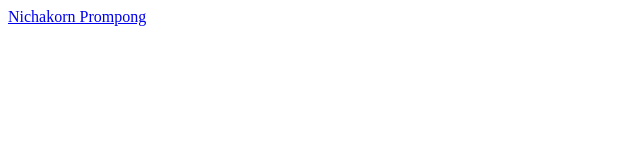
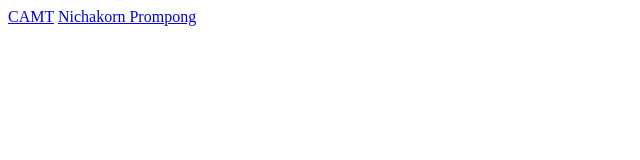
Before and after one commit to PlermNichakorn/Repolab03, a plain HTML site: page profile.html in a window 1280 px wide. Shown: the full height of the page, 0-640 px from the left. Drawn offline with Linux system fonts and the light colour scheme.

Commit message:
move camt info to profile.html

```diff
--- a/profile.html
+++ b/profile.html
@@ -6,6 +6,7 @@
     <title>Document</title>
 </head>
 <body>
+    <a href="https://www.camt.cmu.ac.th/index.php/th/">CAMT</a>
     <a href="index.html">Nichakorn Prompong</a>
 </body>
 </html>
```
Also changed, not shown: index.html (+1 -1 lines).
